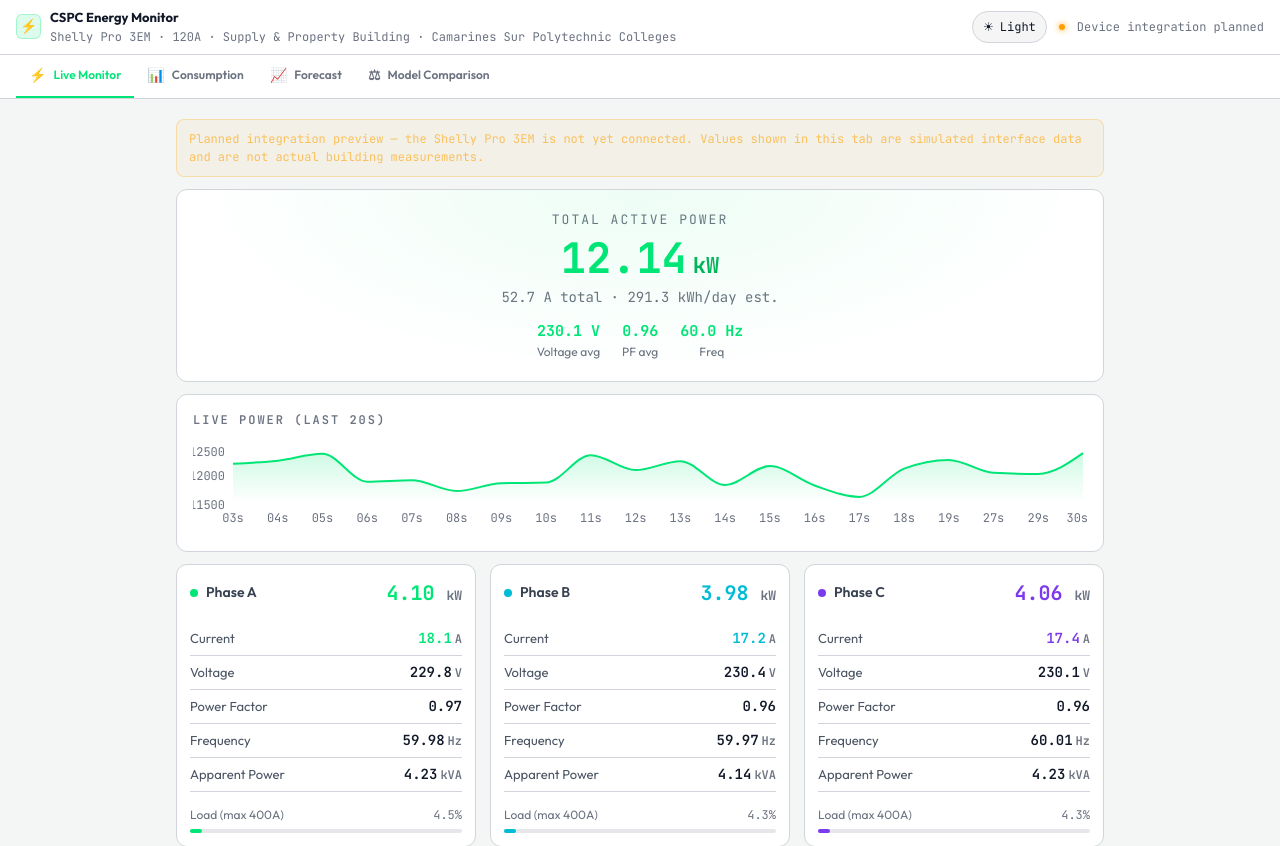
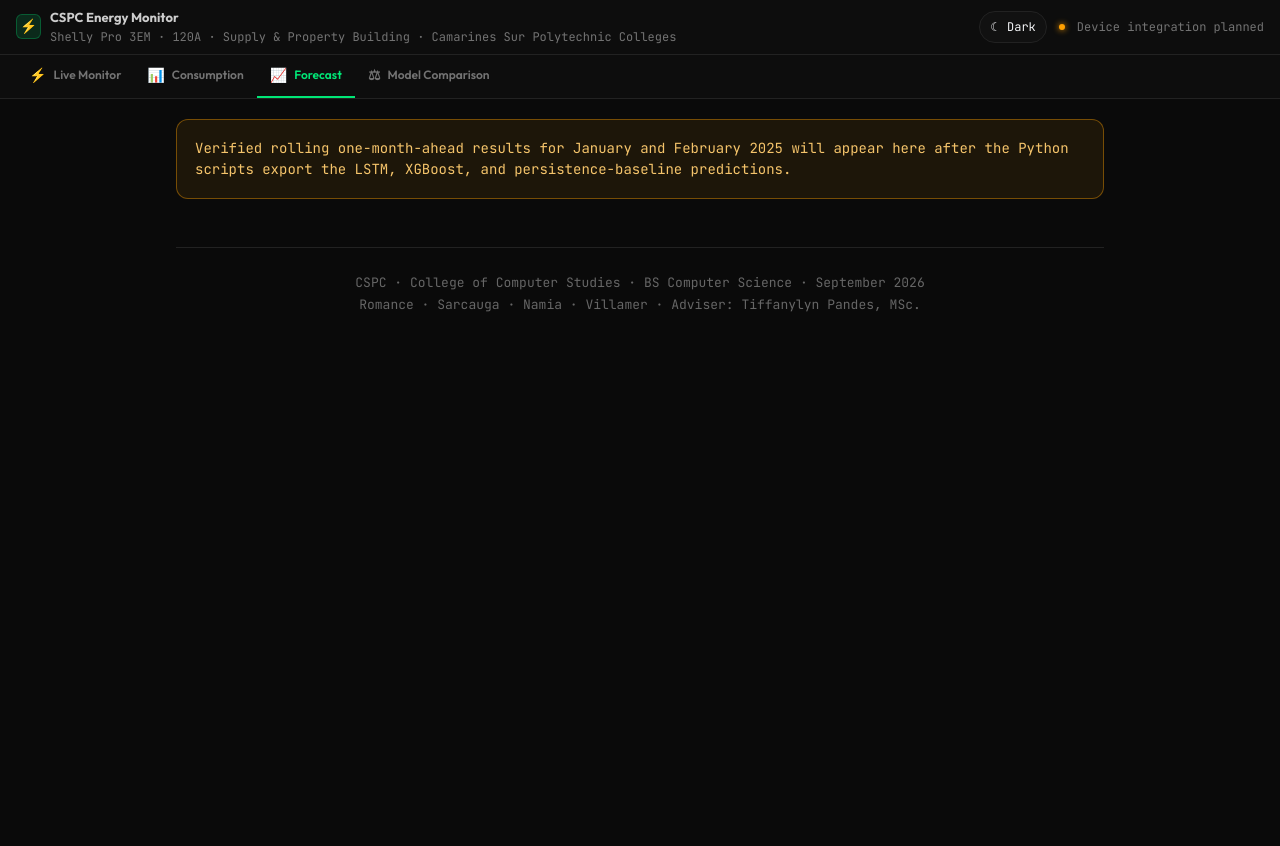
Before and after one commit to grvillamer/cspc-energy-monitor, a React (Vite) app: page / in a window 1280 px wide. Shown: the top 846 px of the page. After the commit the page ends 800 px from the top, so only its background shows below. Built offline with nearby package versions, Linux system fonts and the light colour scheme; the HTML template or start-up script is replaced by a standard one.

Commit message:
update code

```diff
--- a/src/App.tsx
+++ b/src/App.tsx
@@ -564,67 +564,44 @@ function WithheldResultsNotice({ message }: { message: string }) {
 }
 
 function VerifiedForecastTab() {
-  if (!VERIFIED_RESULTS.predictions.length) {
-    return (
-      <div className="results-view" style={{ display: "flex", flexDirection: "column", gap: 12 }}>
-        <WithheldResultsNotice message="Forecast charts and evaluation metrics are intentionally withheld until the LSTM and XGBoost training scripts produce verified results using the two testing records." />
-      </div>
-    );
-  }
-
   return (
     <div className="results-view" style={{ display: "flex", flexDirection: "column", gap: 12 }}>
-      {!VERIFIED_RESULTS.verified && (
-        <WithheldResultsNotice message="Preliminary model outputs: the missing development months use documented linear interpolation, and results should be reviewed before being treated as final." />
-      )}
-      <Card>
-        <SectionTitle>Actual vs Predicted — Test Months Only</SectionTitle>
-        <ResponsiveContainer width="100%" height={280}>
-          <LineChart data={VERIFIED_RESULTS.predictions} margin={{ top: 4, right: 8, bottom: 0, left: 0 }}>
-            <CartesianGrid strokeDasharray="3 3" stroke={GRID} />
-            <XAxis dataKey="month" tick={{ fill: TEXT_FAINT, fontSize: 10, fontFamily: MONO }} axisLine={false} tickLine={false} />
-            <YAxis tick={{ fill: TEXT_FAINT, fontSize: 10, fontFamily: MONO }} axisLine={false} tickLine={false} width={48} />
-            <Tooltip content={<Tip />} />
-            <Line type="monotone" dataKey="actual" name="Actual" stroke={TEXT_PRIMARY} strokeWidth={2} dot={{ r: 3, fill: TEXT_PRIMARY }} />
-            <Line type="monotone" dataKey="lstm" name="LSTM" stroke={CYAN} strokeWidth={2} strokeDasharray="6 3" dot={{ r: 3, fill: CYAN }} />
-            <Line type="monotone" dataKey="xgboost" name="XGBoost" stroke={VIOLET} strokeWidth={2} strokeDasharray="3 3" dot={{ r: 3, fill: VIOLET }} />
-            <Line type="monotone" dataKey="persistence" name="Persistence" stroke={AMBER} strokeWidth={2} strokeDasharray="2 3" dot={{ r: 3, fill: AMBER }} />
-          </LineChart>
-        </ResponsiveContainer>
-      </Card>
+      <div
+        style={{
+          border: `1px solid ${AMBER}66`,
+          background: "rgba(255, 160, 0, 0.08)",
+          borderRadius: 12,
+          padding: "18px 18px",
+          color: "#f5c46b",
+          fontFamily: MONO,
+          fontSize: 14,
+          lineHeight: 1.5,
+        }}
+      >
+        Verified rolling one-month-ahead results for January and February 2025 will appear here after the Python scripts export the LSTM, XGBoost, and persistence-baseline predictions.
+      </div>
     </div>
   );
 }
 
 function VerifiedModelComparisonTab() {
-  if (!VERIFIED_RESULTS.predictions.length) {
-    return (
-      <div className="results-view" style={{ display: "flex", flexDirection: "column", gap: 12 }}>
-        <WithheldResultsNotice message="Model-comparison charts, rankings, MAE, RMSE, and MAPE are intentionally withheld until verified outputs are produced by the LSTM and XGBoost training scripts." />
-      </div>
-    );
-  }
-
   return (
     <div className="results-view" style={{ display: "flex", flexDirection: "column", gap: 12 }}>
-      {!VERIFIED_RESULTS.verified && (
-        <WithheldResultsNotice message="Preliminary model comparison: metrics use two test records and interpolated development data. Review source records and confirm the missing-data method before treating the ranking as final." />
-      )}
-      <div className="model-metric-grid" style={{ display: "grid", gridTemplateColumns: "repeat(2, minmax(0, 1fr))", gap: 12 }}>
-        {Object.entries(VERIFIED_RESULTS.metrics).map(([model, values]) => (
-          <Card key={model} style={{ padding: 12 }}>
-            <p style={{ color: model === "lstm" ? CYAN : VIOLET, fontFamily: MONO, fontSize: 12, fontWeight: 700, margin: "0 0 10px" }}>{model.toUpperCase()}</p>
-            <p style={{ color: TEXT_PRIMARY, fontFamily: MONO, fontSize: 11, margin: "4px 0" }}>MAE: {values.mae} kWh</p>
-            <p style={{ color: TEXT_PRIMARY, fontFamily: MONO, fontSize: 11, margin: "4px 0" }}>RMSE: {values.rmse} kWh</p>
-            <p style={{ color: TEXT_PRIMARY, fontFamily: MONO, fontSize: 11, margin: "4px 0" }}>MAPE: {values.mape}%</p>
-          </Card>
-        ))}
+      <div
+        style={{
+          border: `1px solid ${AMBER}66`,
+          background: "rgba(255, 160, 0, 0.08)",
+          borderRadius: 12,
+          padding: "18px 18px",
+          color: "#f5c46b",
+          fontFamily: MONO,
+          fontSize: 14,
+          lineHeight: 1.5,
+          width: "100%",
+        }}
+      >
+        Model-comparison charts, MAE, RMSE, and MAPE will appear after verified LSTM, XGBoost, and persistence-baseline outputs are imported. The preferred model will be identified from the lowest test errors.
       </div>
-      <Card>
-        <p style={{ color: G, fontFamily: MONO, fontWeight: 700, fontSize: 13, margin: 0 }}>
-          Recommended model: {VERIFIED_RESULTS.recommended_model ?? "Pending"}
-        </p>
-      </Card>
     </div>
   );
 }
@@ -640,8 +617,8 @@ const TAB_ICONS: Record<Tab, string> = {
 };
 
 export default function App() {
-  const [tab, setTab] = useState<Tab>("Live Monitor");
-  const [theme, setTheme] = useState<"light" | "dark">("light");
+  const [tab, setTab] = useState<Tab>("Forecast");
+  const [theme, setTheme] = useState<"light" | "dark">("dark");
   const isLight = theme === "light";
 
   return (
```
